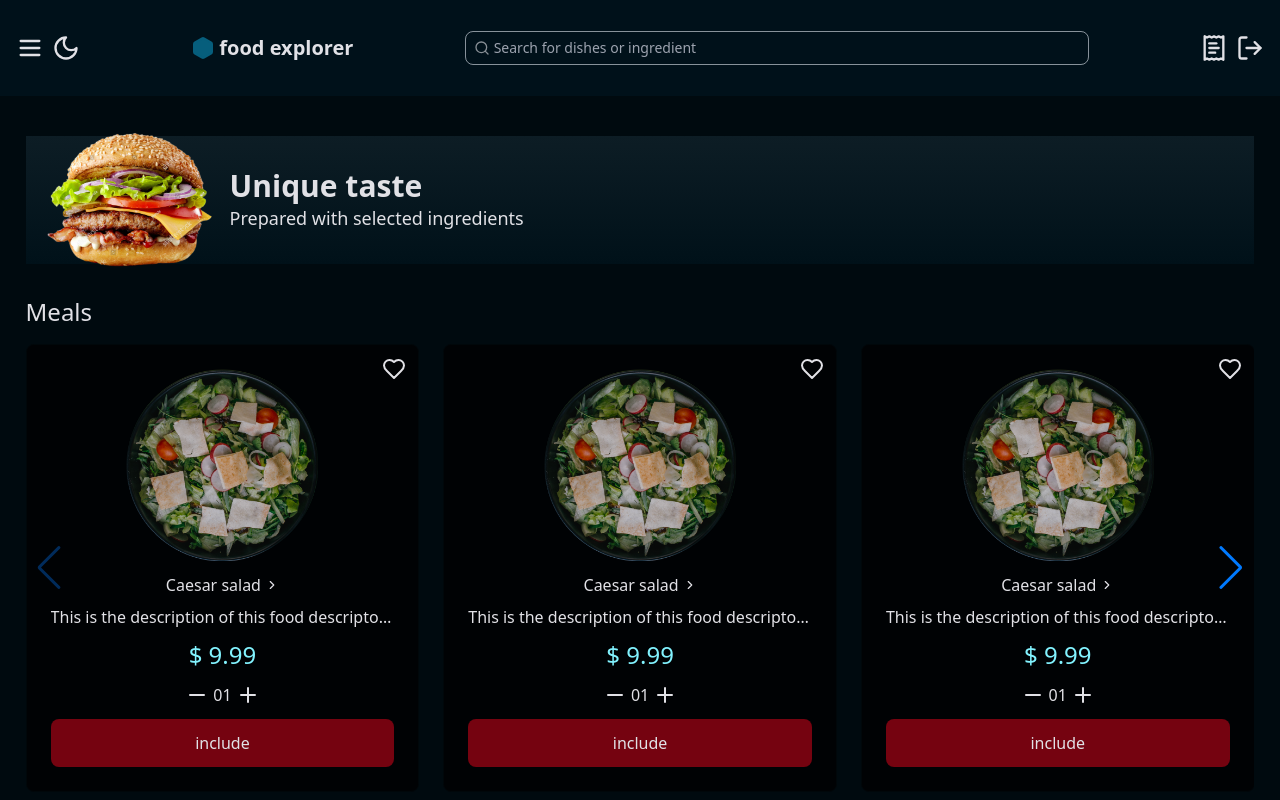
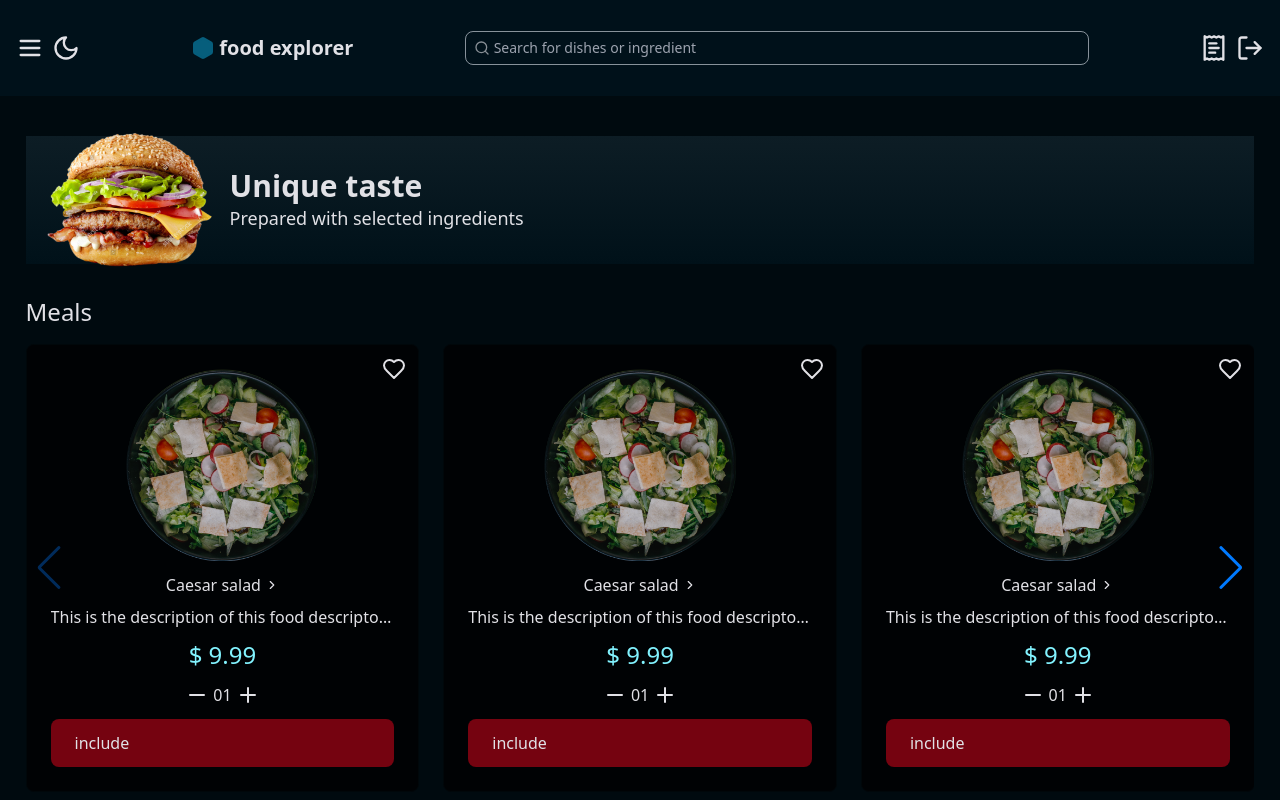
Before and after one commit to dameness/food-explorer-front, a React (Vite) app: page / in a window 1280 px wide. Shown: the top 800 px of the page. Built offline with nearby package versions, Linux system fonts and the light colour scheme.

Commit message:
style: change button

```diff
--- a/src/components/ui/button.tsx
+++ b/src/components/ui/button.tsx
@@ -6,7 +6,7 @@ type ButtonProps = ComponentProps<'button'>;
 export const Button = ({ className, ...props }: ButtonProps) => (
   <button
     className={twMerge(
-      'px-6 py-3 w-full rounded-lg bg-Tints/Tomato-100 text-Light/Light-300',
+      'flex items-center justify-between gap-2 px-6 py-3 w-full rounded-lg bg-Tints/Tomato-100 text-Light/Light-300',
       className
     )}
     {...props}
```
